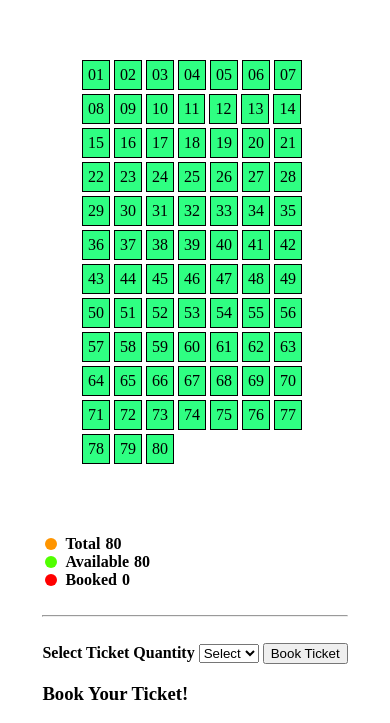
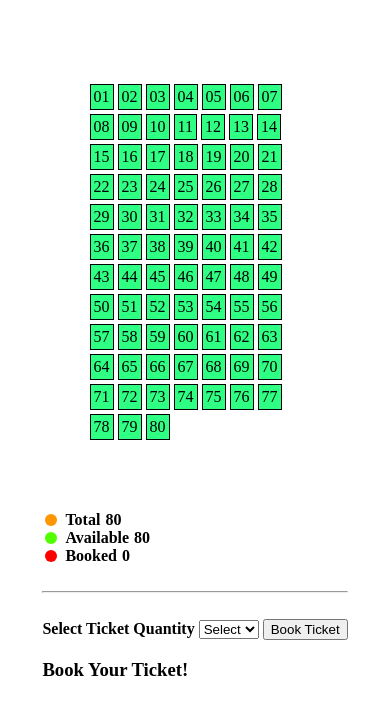
Before and after one commit to kaifmanzar26MAR/Ticket_booking, a plain HTML site: page index.html in a window 390 px wide. Shown: the part 125-848 px from the top of the page. Drawn offline with Linux system fonts and the light colour scheme.

Commit message:
adding comments and modifiying css

```diff
--- a/style.css
+++ b/style.css
@@ -41,11 +41,15 @@
     background-color: rgb(255, 149, 0);
     margin:3px;
 }
-@media (max-width:565px) {
+@media (max-width:570px) {
     .container{
         flex-direction: column;
     }
     #show_seats{
         margin-top: 50%;
+        width: 215px;
+    }
+    .box{
+        padding: 3px;
     }
 }
```
Also changed, not shown: script.js (+27 -1 lines).
